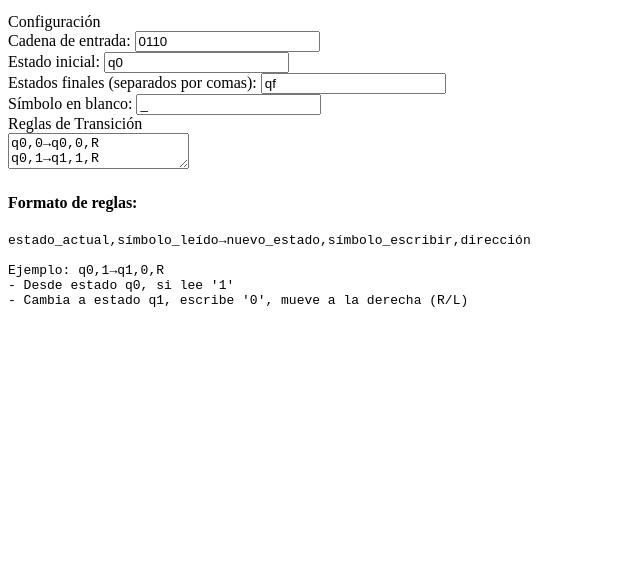
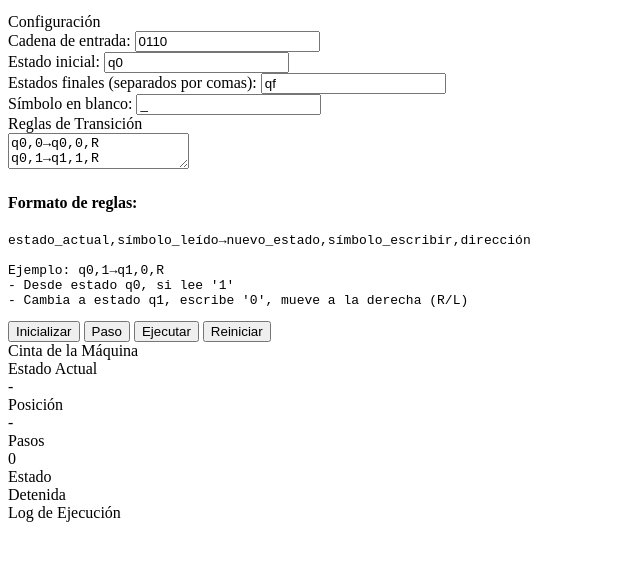
Before and after one commit to umg-git/proyecto_final_automatas, a plain HTML site: page index.html in a window 1280 px wide. Shown: the part 101-662 px from the top of the page, without its empty margins (0-640 px from the left). Drawn offline with Linux system fonts and the light colour scheme.

Commit message:
se añade botones para controlar al maquina tanto para iniciarla, ejecutar paso a paso como para ver la posicio del cabezal y se agrega una patalla para los logs

```diff
--- a/index.html
+++ b/index.html
@@ -63,6 +63,44 @@ Ejemplo: q0,1→q1,0,R
                 </div>
             </div>
 
+            <!-- Elizabeth -->
+             <!-- Seccion de botones, para interactuar con la maquina, como paso, ejecutar y reinicia -->
+            <div class="button-group">
+                <button onclick="initializeMachine()">Inicializar</button>
+                <button onclick="step()">Paso</button>
+                <button onclick="run()">Ejecutar</button>
+                <button onclick="reset()">Reiniciar</button>
+            </div>
+
+            <!-- Cinta de la maquina -->
+            <div class="tape-container">
+                <div class="section-title">Cinta de la Máquina</div>
+                <div class="tape" id="tape"></div>
+            </div>
+
+            <!-- indica el estado de la maquina -->
+            <div class="status-panel">
+                <div class="status-item">
+                    <div class="status-label">Estado Actual</div>
+                    <div class="status-value" id="current-state">-</div>
+                </div>
+                <div class="status-item">
+                    <div class="status-label">Posición</div>
+                    <div class="status-value" id="head-position">-</div>
+                </div>
+                <div class="status-item">
+                    <div class="status-label">Pasos</div>
+                    <div class="status-value" id="step-count">0</div>
+                </div>
+                <div class="status-item">
+                    <div class="status-label">Estado</div>
+                    <div class="status-value" id="machine-status">Detenida</div>
+                </div>
+            </div>
+
+            <!-- Pantalla pra logs -->
+        <div class="section-title">Log de Ejecución</div>
+            <div class="log" id="log"></div>
         </div>
     </div>
 
```
